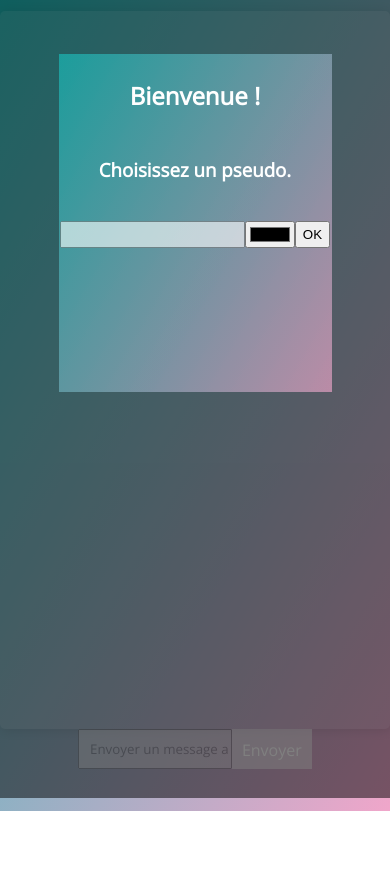
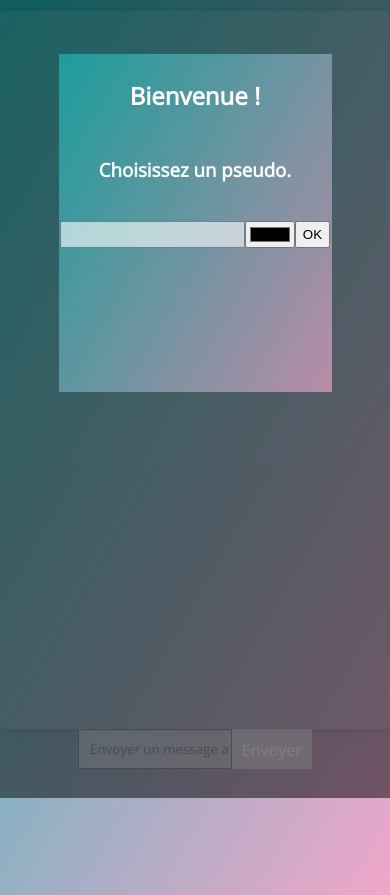
Before and after one commit to XLoris/Node.js-Chat, a website: page src/client.html in a window 390 px wide. Shown: the part 46-941 px from the top of the page. Before the commit the page ends 857 px from the top, so only its background shows below. Drawn offline with nearby package versions, Linux system fonts and the light colour scheme; no server answers.

Commit message:
Update style.css

```diff
--- a/src/style.css
+++ b/src/style.css
@@ -310,7 +310,7 @@ clear:both;
 
 @media (max-width:768px){
   #bot{
-    height:5%;
+    height:15%;
   }
 
   #message-container{
```
